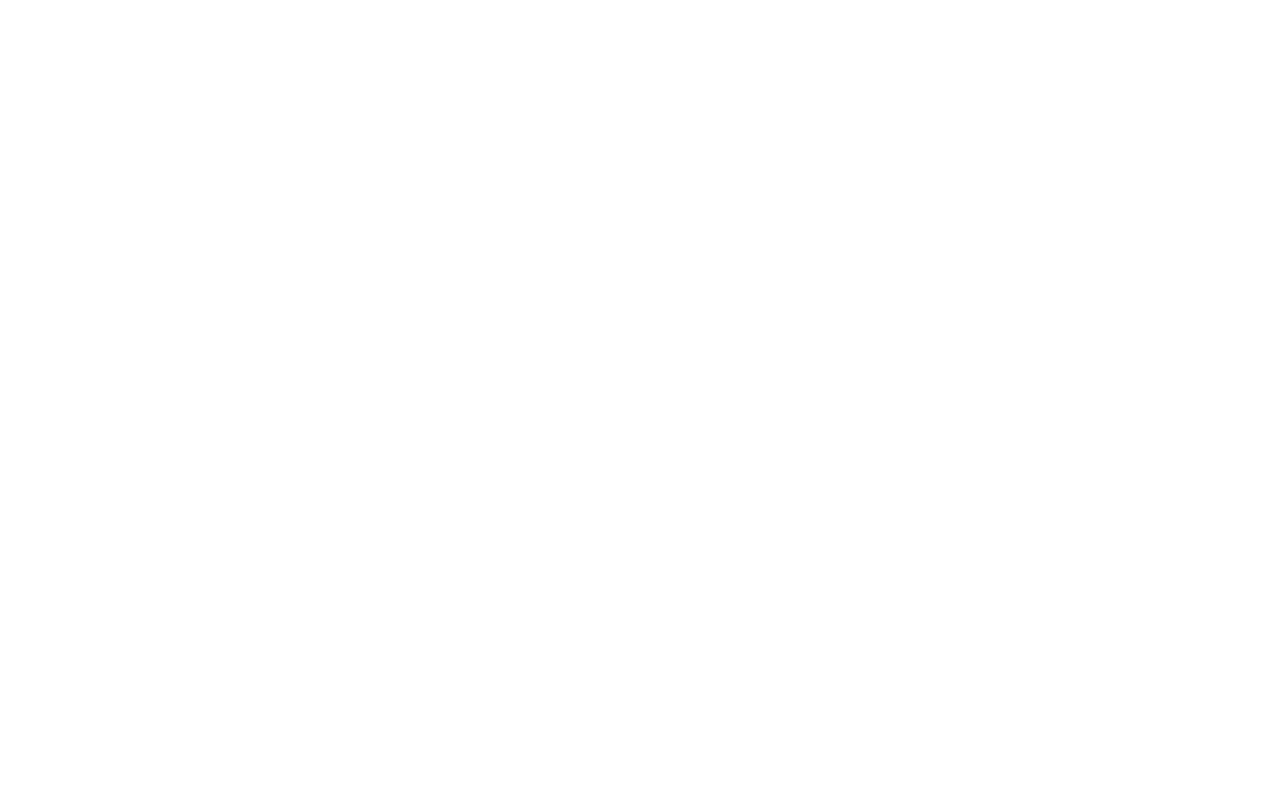
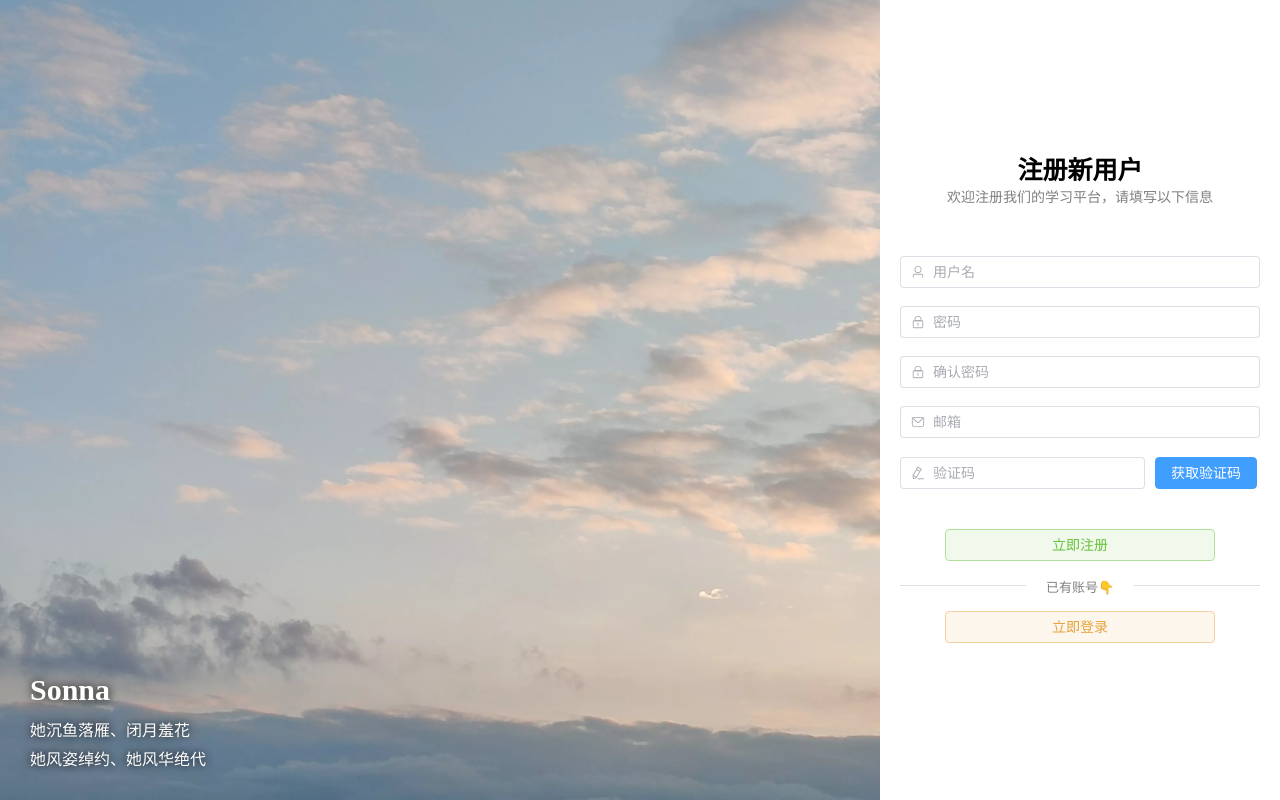
Before and after one commit to yanqi17118357/my-project-jwt, a Vue app in the folder my-project-frontend/: page /register in a window 1280 px wide. Before the commit this address had no page. Built offline with nearby package versions, Linux system fonts and the light colour scheme.

Commit message:
feat: 注册页面编写

```diff
--- a/my-project-frontend/src/router/index.js
+++ b/my-project-frontend/src/router/index.js
@@ -13,6 +13,10 @@ const router = createRouter({
           path: '',
           name: 'welcome-login',
           component: () => import('@/views/welcome/LoginPage.vue'),
+        }, {
+          path: 'register',
+          name: 'welcome-register',
+          component: () => import('@/views/welcome/RegisterPage.vue'),
         }
       ]
     }, {
@@ -26,7 +30,7 @@ const router = createRouter({
 // 路由守卫
 router.beforeEach((to, from, next) => {
   const isUnauthorized = unauthorized()
-  // 用户如果已经登录就不让他回到登录页面了，如果没有登录则不能访问主页面
+  // 用户如果已经登录就不让他回到登录或者注册页面了，如果没有登录则不能访问主页面
   if (to.name.startsWith('welcome-') && !isUnauthorized) {
     next('/index')
   } else if (to.fullPath.startsWith('/index') && isUnauthorized) {
--- a/my-project-frontend/src/views/WelcomeView.vue
+++ b/my-project-frontend/src/views/WelcomeView.vue
@@ -11,7 +11,11 @@
       <div style="margin-top: 5px">她风姿绰约、她风华绝代</div>
     </div>
     <div class="right-card">
-      <router-view/>
+      <router-view v-slot="{ Component }">
+        <transition name="el-fade-in-linear" mode="out-in">
+          <component :is="Component"></component>
+        </transition>
+      </router-view>
     </div>
   </div>
 </template>
--- a/my-project-frontend/src/views/welcome/LoginPage.vue
+++ b/my-project-frontend/src/views/welcome/LoginPage.vue
@@ -40,10 +40,10 @@
       <el-button @click="userLogin" style="width: 270px;" type="success" plain>立即登录</el-button>
     </div>
     <el-divider>
-      <span style="font-size: 13px; color: grey;">没有账号</span>
+      <span style="font-size: 13px; color: grey;">没有账号👇</span>
     </el-divider>
     <div>
-      <el-button style="width: 270px;" type="warning" plain>立即注册</el-button>
+      <el-button @click="router.push('/register')" style="width: 270px;" type="warning" plain>立即注册</el-button>
     </div>
   </div>
 </template>
--- /dev/null
+++ b/my-project-frontend/src/views/welcome/RegisterPage.vue
@@ -0,0 +1,84 @@
+<template>
+  <div style="text-align: center; margin: 0 20px;">
+    <div style="margin-top: 150px;">
+      <div style="font-size: 25px; font-weight: bold;">注册新用户</div>
+      <div style="font-size: 14px; color: grey;">欢迎注册我们的学习平台，请填写以下信息</div>
+    </div>
+    <div style="margin-top: 50px;">
+      <el-form :model="form" :rules="rule">
+        <el-form-item>
+          <el-input v-model="form.username" maxlength="10" type="text" placeholder="用户名">
+            <template #prefix>
+              <el-icon><User/></el-icon>
+            </template>
+          </el-input>
+        </el-form-item>
+        <el-form-item>
+          <el-input v-model="form.password" maxlength="20" type="password" placeholder="密码">
+            <template #prefix>
+              <el-icon><Lock/></el-icon>
+            </template>
+          </el-input>
+        </el-form-item>
+        <el-form-item>
+          <el-input v-model="form.confirmPassword" maxlength="20" type="password" placeholder="确认密码">
+            <template #prefix>
+              <el-icon><Lock/></el-icon>
+            </template>
+          </el-input>
+        </el-form-item>
+        <el-form-item>
+          <el-input v-model="form.email" maxlength="20" type="email" placeholder="邮箱">
+            <template #prefix>
+              <el-icon><Message /></el-icon>
+            </template>
+          </el-input>
+        </el-form-item>
+        <el-form-item>
+          <el-row :gutter="10" style="width: 100%;">
+            <el-col :span="17">
+              <el-input v-model="form.code" maxlength="6" type="text" placeholder="验证码">
+                <template #prefix>
+                  <el-icon><EditPen /></el-icon>
+                </template>
+              </el-input>
+            </el-col>
+            <el-col :span="5">
+              <el-button type="primary">获取验证码</el-button>
+            </el-col>
+          </el-row>
+        </el-form-item>
+      </el-form>
+    </div>
+    <div style="margin-top: 40px;">
+      <el-button style="width: 270px;" type="success" plain>立即注册</el-button>
+    </div>
+    <el-divider>
+      <span style="font-size: 13px; color: grey;">已有账号👇</span>
+    </el-divider>
+    <div>
+      <el-button @click="router.push('/')" style="width: 270px;" type="warning" plain>立即登录</el-button>
+    </div>
+  </div>
+</template>
+
+<script setup>
+import { reactive } from 'vue';
+import router from '@/router';
+import {Lock, User, Message, EditPen} from '@element-plus/icons-vue'
+const form = reactive({
+  username: '',
+  password: '',
+  confirmPassword: '',
+  email: '',
+  code: '',
+})
+
+const rule = {
+
+}
+</script>
+
+<style scoped>
+
+</style>
```
